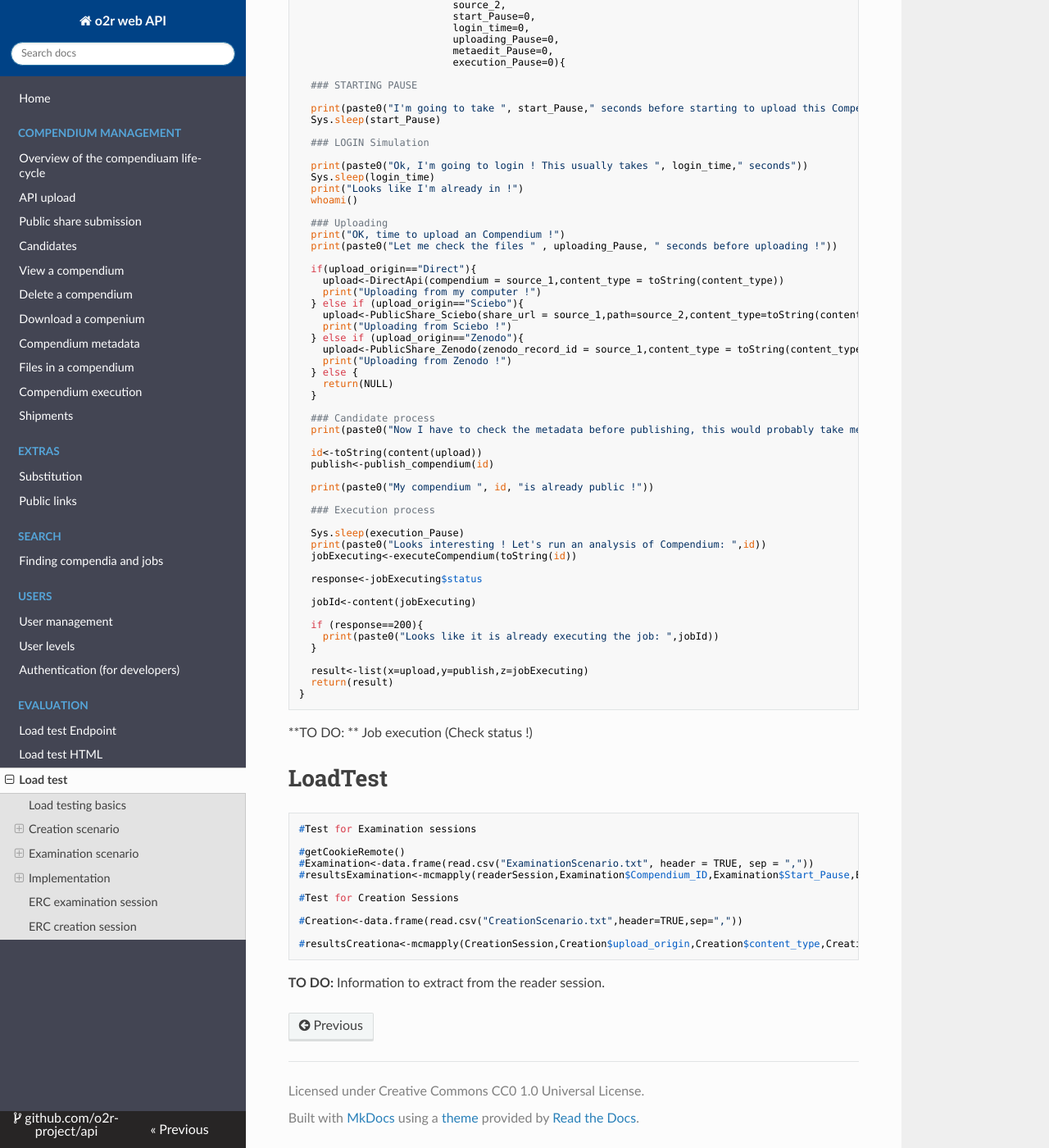
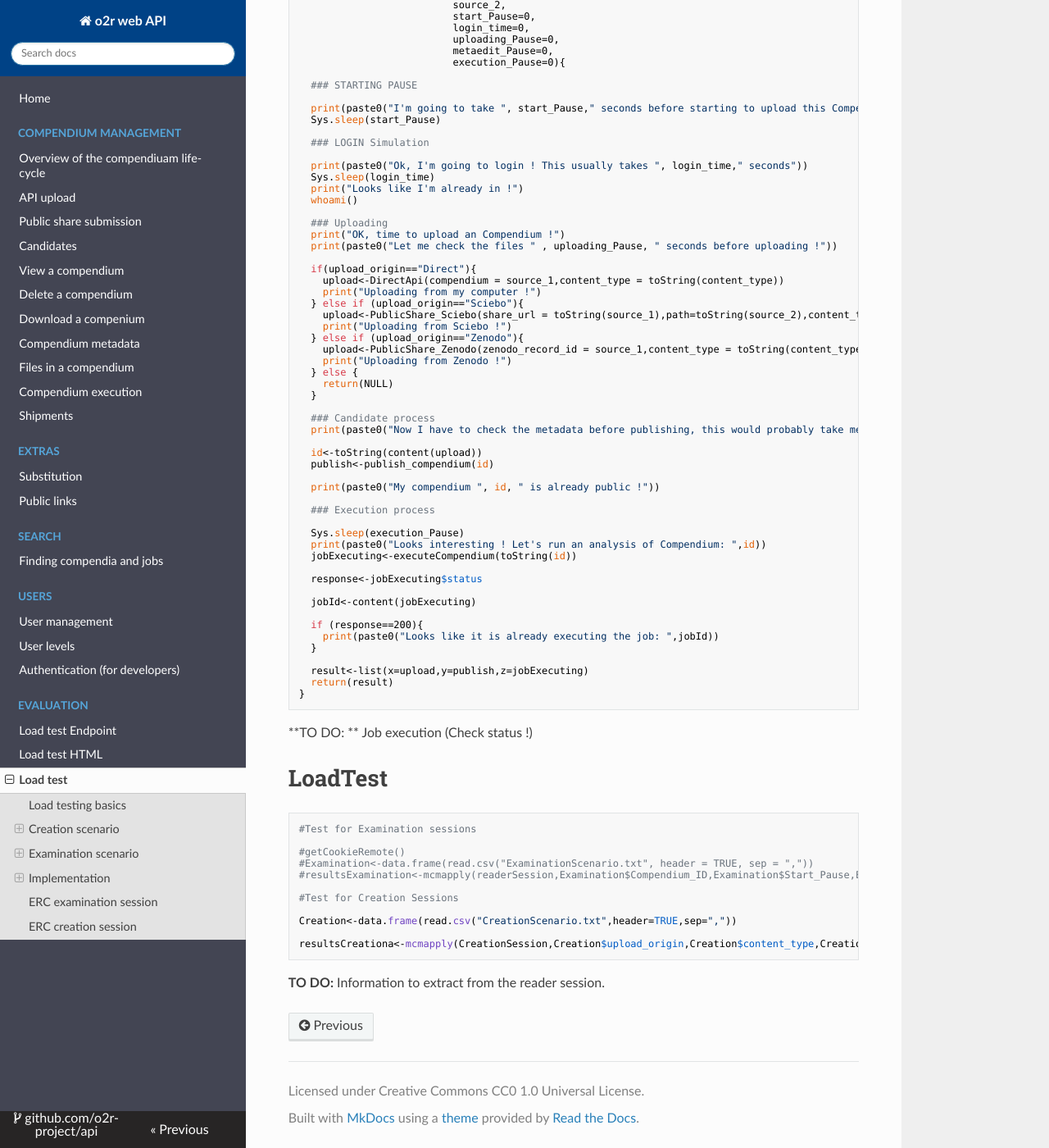
Before and after one commit to o2r-project/api, an MkDocs documentation site: the page built from docs/evaluation/load_test.md, in a window 1280 px wide and 1400 px high, scrolled down 9102 px. Shown: the whole window at 82% size. Built offline with MkDocs 1.6.1, drawn with Linux system fonts in a browser that asks for light colours; nearby versions of some CDN libraries; some of the changed text lies outside the part shown.

Commit message:
Bug repair Reading session (adding toString)

```diff
--- a/docs/evaluation/load_test.md
+++ b/docs/evaluation/load_test.md
@@ -288,7 +288,7 @@
     # content_type -> Form of the archive ('compendium' or 'workspace')
 
     DirectApi<-function(compendium,content_type){
-      file<-upload_file(compendium)
+      file<-upload_file(toString(compendium))
       endpoint<-Sys.getenv("ENDPOINT")
       cookie<-Sys.getenv("COOKIE")
       response<-POST(url=paste0(endpoint,"compendium"),
@@ -548,7 +548,7 @@
         upload<-DirectApi(compendium = source_1,content_type = toString(content_type))
         print("Uploading from my computer !")
       } else if (upload_origin=="Sciebo"){
-        upload<-PublicShare_Sciebo(share_url = source_1,path=source_2,content_type=toString(content_type))
+        upload<-PublicShare_Sciebo(share_url = toString(source_1),path=toString(source_2),content_type=toString(content_type))
         print("Uploading from Sciebo !")
       } else if (upload_origin=="Zenodo"){
         upload<-PublicShare_Zenodo(zenodo_record_id = source_1,content_type = toString(content_type))
@@ -563,7 +563,7 @@
       id<-toString(content(upload))
       publish<-publish_compendium(id)
 
-      print(paste0("My compendium ", id, "is already public !"))
+      print(paste0("My compendium ", id, " is already public !"))
 
       ### Execution process
 
@@ -596,8 +596,8 @@
 
     #Test for Creation Sessions
 
-    #Creation<-data.frame(read.csv("CreationScenario.txt",header=TRUE,sep=","))
+    Creation<-data.frame(read.csv("CreationScenario.txt",header=TRUE,sep=","))
 
-    #resultsCreationa<-mcmapply(CreationSession,Creation$upload_origin,Creation$content_type,Creation$source_1,Creation$source_2,Creation$start_Pause,Creation$login_time,Creation$uploading_Pause,Creation$metaedit_Pause,Creation$execution_Pause)
+    resultsCreationa<-mcmapply(CreationSession,Creation$upload_origin,Creation$content_type,Creation$source_1,Creation$source_2,Creation$start_Pause,Creation$login_time,Creation$uploading_Pause,Creation$metaedit_Pause,Creation$execution_Pause)
 
 **TO DO:** Information to extract from the reader session.
```
Also changed, not shown: docs/evaluation/load_test.Rmd (+13 -5 lines).
